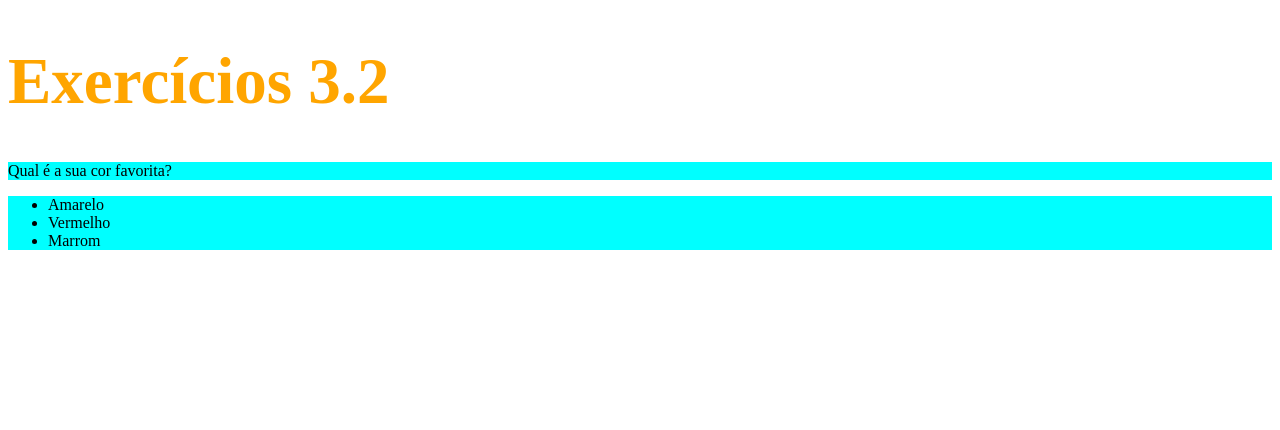
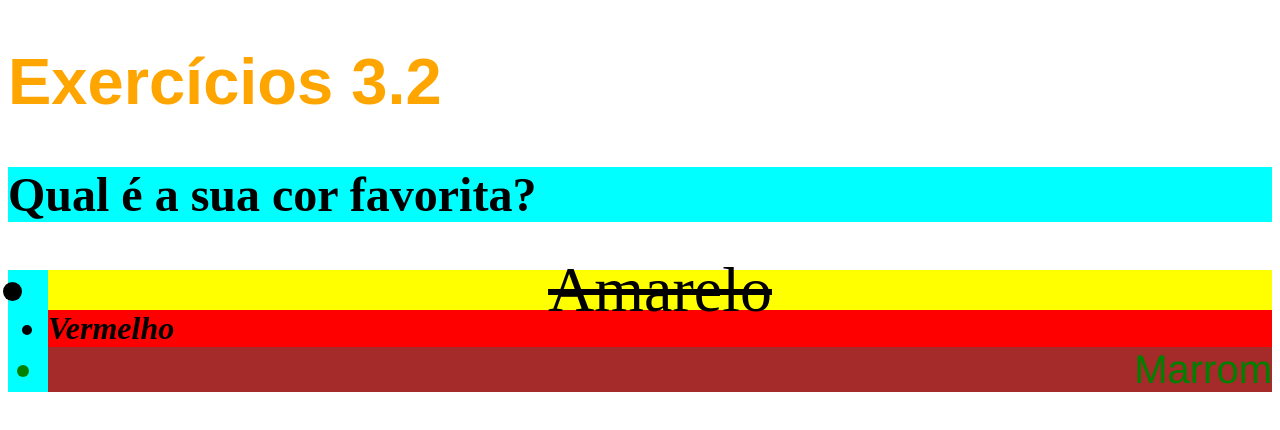
Before and after one commit to Vinicius-Naoke/Trybe_exercicios, a plain HTML site: page bloco-3/dia-2/index.html in a window 1280 px wide. Drawn offline with Linux system fonts and the light colour scheme.

Commit message:
exercisio parte 2 bloco 3.2

```diff
--- a/bloco-3/dia-2/index.html
+++ b/bloco-3/dia-2/index.html
@@ -5,13 +5,47 @@
     <title>HTML</title>
     <style>
 
+        body{
+            font-size: 16px;
+        }
+
          h1{
              font-size: 65px;
+             font-family: sans-serif;
              color: orange;
+
+         }
+
+         p{
+            font-weight: 600;
+            font-size: 3em;
          }
 
          .text{
              background-color: aqua;
+         }
+
+         #listYellow{
+             background-color: yellow;
+             line-height: 40px;
+             text-decoration: line-through;
+             text-align: center;
+             font-size: 4em;
+         }
+
+         #listRed{
+             background-color: red;
+             font-weight: bold;
+             font-style: italic;
+             font-size: 2em;
+         }
+
+         #listBrown{
+             background-color: brown;
+             text-align: end;
+             color: green;
+             font-family: 'Franklin Gothic Medium', 'Arial Narrow', Arial, sans-serif;
+             font-size: 40px;
          }
 
 
@@ -21,9 +55,9 @@
     <h1>Exercícios 3.2</h1>
     <p class="text">Qual é a sua cor favorita?</p>
     <ul class="text">
-      <li>Amarelo</li>
-      <li>Vermelho</li>
-      <li>Marrom</li>
+      <li id="listYellow">Amarelo</li>
+      <li id="listRed">Vermelho</li>
+      <li id="listBrown">Marrom</li>
     </ul>
 
     <!-- Exercícios
```
